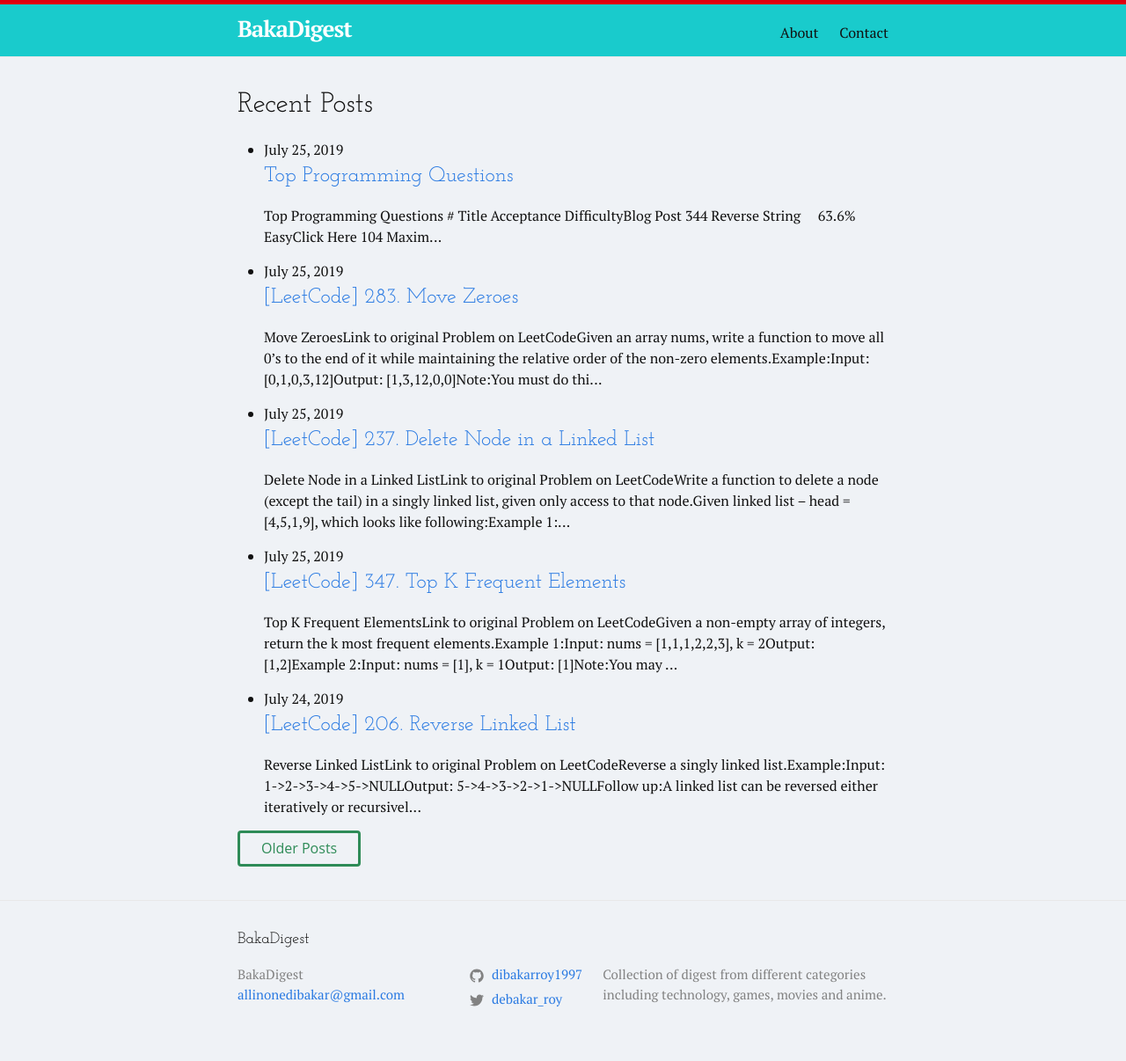
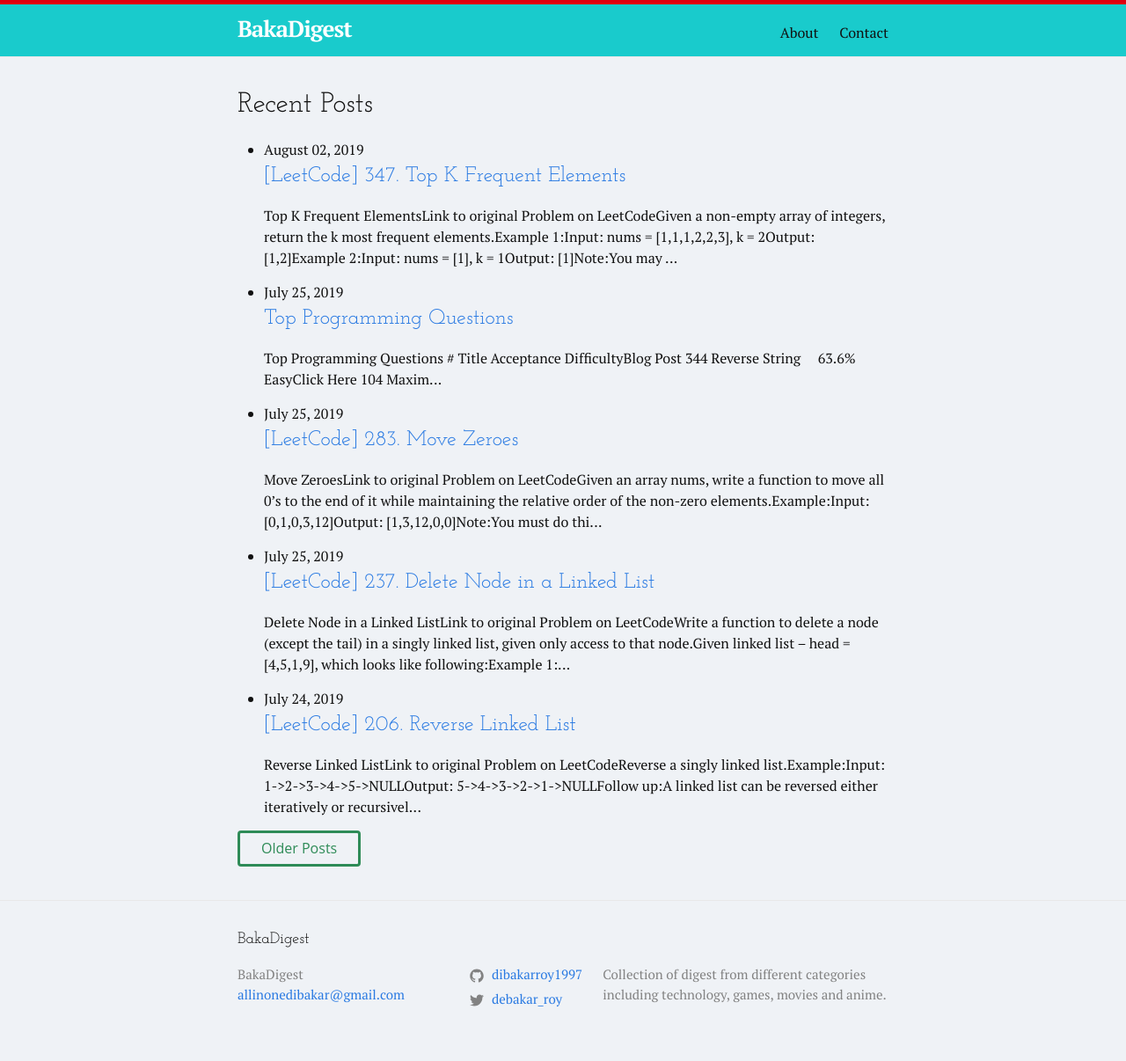
Before and after one commit to debakarr/BakaDigest, a Jekyll site: the page built from index.html, in a window 1280 px wide. Shown: the whole page at 88% size. Built offline with Jekyll 4.4.1, drawn with Linux system fonts in a browser that asks for light colours; the list of posts is cut into pages by our own code.

Commit message:
Fixed Date in the Post

```diff
--- a/_posts/2019-02-08-top-k-frequent-elements.md
+++ b/_posts/2019-02-08-top-k-frequent-elements.md
@@ -1,7 +1,7 @@
 ---
 layout: post
 title:  "[LeetCode] 347. Top K Frequent Elements"
-date:   2019-07-25
+date:   2019-08-02
 comments: true
 ---
 
```
